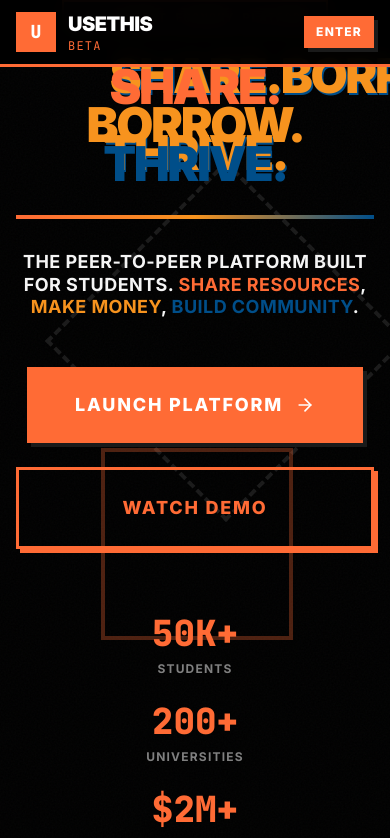
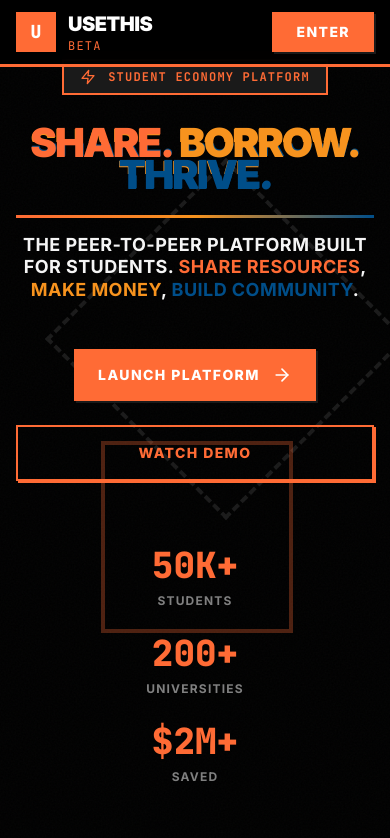
Before and after one commit to Warfarian/UseThis, a React (Vite) app: page / in a window 390 px wide. Shown: the top 838 px of the page. Built offline with nearby package versions, Linux system fonts and the light colour scheme; no server answers.

Commit message:
Fix glitch effect alignment and positioning

```diff
--- a/src/index.css
+++ b/src/index.css
@@ -124,9 +124,9 @@ html, body {
   background: var(--accent);
 }
 
-/* Typography System */
+/* Responsive Typography System */
 .text-mega {
-  font-size: clamp(6rem, 15vw, 20rem);
+  font-size: clamp(4rem, 12vw, 20rem);
   font-weight: 900;
   line-height: 0.8;
   letter-spacing: -0.05em;
@@ -134,7 +134,7 @@ html, body {
 }
 
 .text-giant {
-  font-size: clamp(4rem, 10vw, 12rem);
+  font-size: clamp(3rem, 8vw, 12rem);
   font-weight: 800;
   line-height: 0.85;
   letter-spacing: -0.03em;
@@ -142,7 +142,7 @@ html, body {
 }
 
 .text-huge {
-  font-size: clamp(3rem, 8vw, 8rem);
+  font-size: clamp(2.5rem, 6vw, 8rem);
   font-weight: 700;
   line-height: 0.9;
   letter-spacing: -0.02em;
@@ -150,13 +150,13 @@ html, body {
 }
 
 .text-big {
-  font-size: clamp(2rem, 5vw, 5rem);
+  font-size: clamp(1.5rem, 4vw, 5rem);
   font-weight: 600;
   line-height: 1;
   text-transform: uppercase;
 }
 
-/* Brutal Button System */
+/* Responsive Brutal Button System */
 .btn-primary {
   background: var(--primary);
   color: var(--pure-white);
@@ -167,9 +167,15 @@ html, body {
   transition: all 0.1s ease;
   position: relative;
   overflow: hidden;
-  box-shadow: 4px 4px 0 var(--charcoal);
+  box-shadow: 2px 2px 0 var(--charcoal);
   cursor: pointer !important;
   pointer-events: auto !important;
+}
+
+@media (min-width: 640px) {
+  .btn-primary {
+    box-shadow: 4px 4px 0 var(--charcoal);
+  }
 }
 
 .btn-primary::before {
@@ -188,41 +194,76 @@ html, body {
 }
 
 .btn-primary:hover {
-  transform: translate(-2px, -2px);
-  box-shadow: 6px 6px 0 var(--charcoal);
+  transform: translate(-1px, -1px);
+  box-shadow: 3px 3px 0 var(--charcoal);
   background: var(--accent);
   cursor: pointer !important;
   pointer-events: auto !important;
 }
 
+@media (min-width: 640px) {
+  .btn-primary:hover {
+    transform: translate(-2px, -2px);
+    box-shadow: 6px 6px 0 var(--charcoal);
+  }
+}
+
+.btn-primary:active {
+  transform: translate(1px, 1px);
+  box-shadow: 1px 1px 0 var(--charcoal);
+}
+
+@media (min-width: 640px) {
   .btn-primary:active {
     transform: translate(2px, 2px);
     box-shadow: 2px 2px 0 var(--charcoal);
+  }
 }
 
 .btn-outline {
   background: transparent;
   color: var(--primary);
-  border: 3px solid var(--primary);
+  border: 2px solid var(--primary);
   font-weight: 800;
   text-transform: uppercase;
   letter-spacing: 0.1em;
   transition: all 0.1s ease;
-  box-shadow: 4px 4px 0 var(--primary);
+  box-shadow: 2px 2px 0 var(--primary);
   cursor: pointer !important;
   pointer-events: auto !important;
+}
+
+@media (min-width: 640px) {
+  .btn-outline {
+    border: 3px solid var(--primary);
+    box-shadow: 4px 4px 0 var(--primary);
+  }
 }
 
 .btn-outline:hover {
   background: var(--primary);
   color: var(--pure-white);
+  transform: translate(-1px, -1px);
+  box-shadow: 3px 3px 0 var(--primary);
+}
+
+@media (min-width: 640px) {
+  .btn-outline:hover {
     transform: translate(-2px, -2px);
     box-shadow: 6px 6px 0 var(--primary);
   }
+}
 
+.btn-outline:active {
+  transform: translate(1px, 1px);
+  box-shadow: 1px 1px 0 var(--primary);
+}
+
+@media (min-width: 640px) {
   .btn-outline:active {
     transform: translate(2px, 2px);
     box-shadow: 2px 2px 0 var(--primary);
+  }
 }
 
 .btn-ghost {
@@ -242,13 +283,20 @@ html, body {
   color: var(--primary);
 }
 
-/* Brutal Cards */
+/* Responsive Brutal Cards */
 .card-brutal {
   background: var(--charcoal);
+  border: 2px solid var(--steel);
+  padding: 1rem;
+  transition: all 0.2s ease;
+  position: relative;
+}
+
+@media (min-width: 640px) {
+  .card-brutal {
     border: 3px solid var(--steel);
     padding: 2rem;
-  transition: all 0.2s ease;
-  position: relative;
+  }
 }
 
 .card-brutal::before {
@@ -269,13 +317,21 @@ html, body {
 
 .card-brutal:hover {
   border-color: var(--primary);
+  transform: translate(-2px, -2px);
+  box-shadow: 4px 4px 0 var(--primary);
+}
+
+@media (min-width: 640px) {
+  .card-brutal:hover {
     transform: translate(-4px, -4px);
     box-shadow: 8px 8px 0 var(--primary);
   }
+}
 
-/* Glitch Effects */
+/* Fixed Glitch Effects */
 .glitch {
   position: relative;
+  display: inline-block;
 }
 
 .glitch::before,
@@ -286,18 +342,21 @@ html, body {
   left: 0;
   width: 100%;
   height: 100%;
+  pointer-events: none;
 }
 
 .glitch::before {
-  animation: glitch 0.3s infinite;
+  animation: glitch-1 0.3s infinite;
   color: var(--accent);
   z-index: -1;
+  clip-path: polygon(0 0, 100% 0, 100% 45%, 0 45%);
 }
 
 .glitch::after {
-  animation: glitch 0.3s infinite reverse;
+  animation: glitch-2 0.3s infinite;
   color: var(--secondary);
   z-index: -2;
+  clip-path: polygon(0 55%, 100% 55%, 100% 100%, 0 100%);
 }
 
 /* Bold Color Classes */
@@ -431,30 +490,57 @@ html, body {
 .delay-400 { animation-delay: 0.4s; }
 .delay-500 { animation-delay: 0.5s; }
 
-/* Brutal Grid System */
+/* Responsive Brutal Grid System */
 .grid-brutal {
   display: grid;
+  gap: 1rem;
+  grid-template-columns: repeat(auto-fit, minmax(250px, 1fr));
+}
+
+@media (min-width: 640px) {
+  .grid-brutal {
     gap: 2rem;
     grid-template-columns: repeat(auto-fit, minmax(300px, 1fr));
+  }
 }
 
 /* Hover states */
 .hover-brutal:hover {
+  transform: translate(-1px, -1px);
+  box-shadow: 2px 2px 0 var(--primary);
+}
+
+@media (min-width: 640px) {
+  .hover-brutal:hover {
     transform: translate(-2px, -2px);
     box-shadow: 4px 4px 0 var(--primary);
+  }
 }
 
 /* Focus states */
 .focus-brutal:focus {
   outline: none;
+  box-shadow: 0 0 0 2px var(--primary);
+}
+
+@media (min-width: 640px) {
+  .focus-brutal:focus {
     box-shadow: 0 0 0 3px var(--primary);
+  }
 }
 
 /* Brutal Dividers */
 .divider-brutal {
+  height: 3px;
+  background: linear-gradient(90deg, var(--primary), var(--accent), var(--secondary));
+  margin: 1rem 0;
+}
+
+@media (min-width: 640px) {
+  .divider-brutal {
     height: 4px;
-  background: linear-gradient(90deg, var(--primary), var(--accent), var(--secondary));
     margin: 2rem 0;
+  }
 }
 
 /* Loading states */
@@ -469,12 +555,12 @@ html, body {
   100% { background-position: -200% 0; }
 }
 
-/* Brutal Input System */
+/* Responsive Brutal Input System */
 .input-brutal {
   background: var(--charcoal);
-  border: 3px solid var(--steel);
+  border: 2px solid var(--steel);
   color: var(--pure-white);
-  padding: 1rem 1.5rem;
+  padding: 0.75rem 1rem;
   font-weight: 600;
   text-transform: uppercase;
   letter-spacing: 0.05em;
@@ -484,6 +570,13 @@ html, body {
   z-index: 100;
   cursor: text !important;
   pointer-events: auto !important;
+}
+
+@media (min-width: 640px) {
+  .input-brutal {
+    border: 3px solid var(--steel);
+    padding: 1rem 1.5rem;
+  }
 }
 
 .input-brutal:focus {
@@ -536,10 +629,16 @@ input[type="file"] {
   z-index: 999 !important;
 }
 
-/* Brutal Navigation */
+/* Responsive Brutal Navigation */
 .nav-brutal {
   background: var(--pure-black);
+  border-bottom: 3px solid var(--primary);
+}
+
+@media (min-width: 640px) {
+  .nav-brutal {
     border-bottom: 4px solid var(--primary);
+  }
 }
 
 .nav-item-brutal {
@@ -556,12 +655,19 @@ input[type="file"] {
 .nav-item-brutal::after {
   content: '';
   position: absolute;
-  bottom: -4px;
+  bottom: -3px;
   left: 0;
   width: 0;
-  height: 4px;
+  height: 3px;
   background: var(--primary);
   transition: width 0.2s ease;
+}
+
+@media (min-width: 640px) {
+  .nav-item-brutal::after {
+    bottom: -4px;
+    height: 4px;
+  }
 }
 
 .nav-item-brutal:hover::after {
@@ -572,18 +678,23 @@ input[type="file"] {
   color: var(--primary);
 }
 
-/* Responsive brutal design */
-@media (max-width: 768px) {
+/* Responsive design utilities */
+@media (max-width: 640px) {
   .text-mega {
-    font-size: clamp(3rem, 12vw, 8rem);
+    font-size: clamp(2.5rem, 10vw, 6rem);
   }
 
   .text-giant {
-    font-size: clamp(2.5rem, 10vw, 6rem);
+    font-size: clamp(2rem, 8vw, 4rem);
   }
 
   .card-brutal {
     padding: 1rem;
+  }
+
+  .btn-primary, .btn-outline {
+    padding: 0.75rem 1.5rem;
+    font-size: 0.875rem;
   }
 }
 
@@ -622,13 +733,41 @@ input[type="file"] {
   transform: scaleY(1.3) scaleX(0.9);
 }
 
-/* Keyframes */
-@keyframes glitch {
-  0%, 100% { transform: translate(0); }
-  20% { transform: translate(-2px, 2px); }
-  40% { transform: translate(-2px, -2px); }
-  60% { transform: translate(2px, 2px); }
-  80% { transform: translate(2px, -2px); }
+/* Fixed Keyframes */
+@keyframes glitch-1 {
+  0%, 100% {
+    transform: translate(0);
+  }
+  20% {
+    transform: translate(-1px, 1px);
+  }
+  40% {
+    transform: translate(-1px, -1px);
+  }
+  60% {
+    transform: translate(1px, 1px);
+  }
+  80% {
+    transform: translate(1px, -1px);
+  }
+}
+
+@keyframes glitch-2 {
+  0%, 100% {
+    transform: translate(0);
+  }
+  20% {
+    transform: translate(1px, -1px);
+  }
+  40% {
+    transform: translate(1px, 1px);
+  }
+  60% {
+    transform: translate(-1px, -1px);
+  }
+  80% {
+    transform: translate(-1px, 1px);
+  }
 }
 
 @keyframes slide-brutal {
```
Lines whose indentation alone changed are shown as unchanged.
